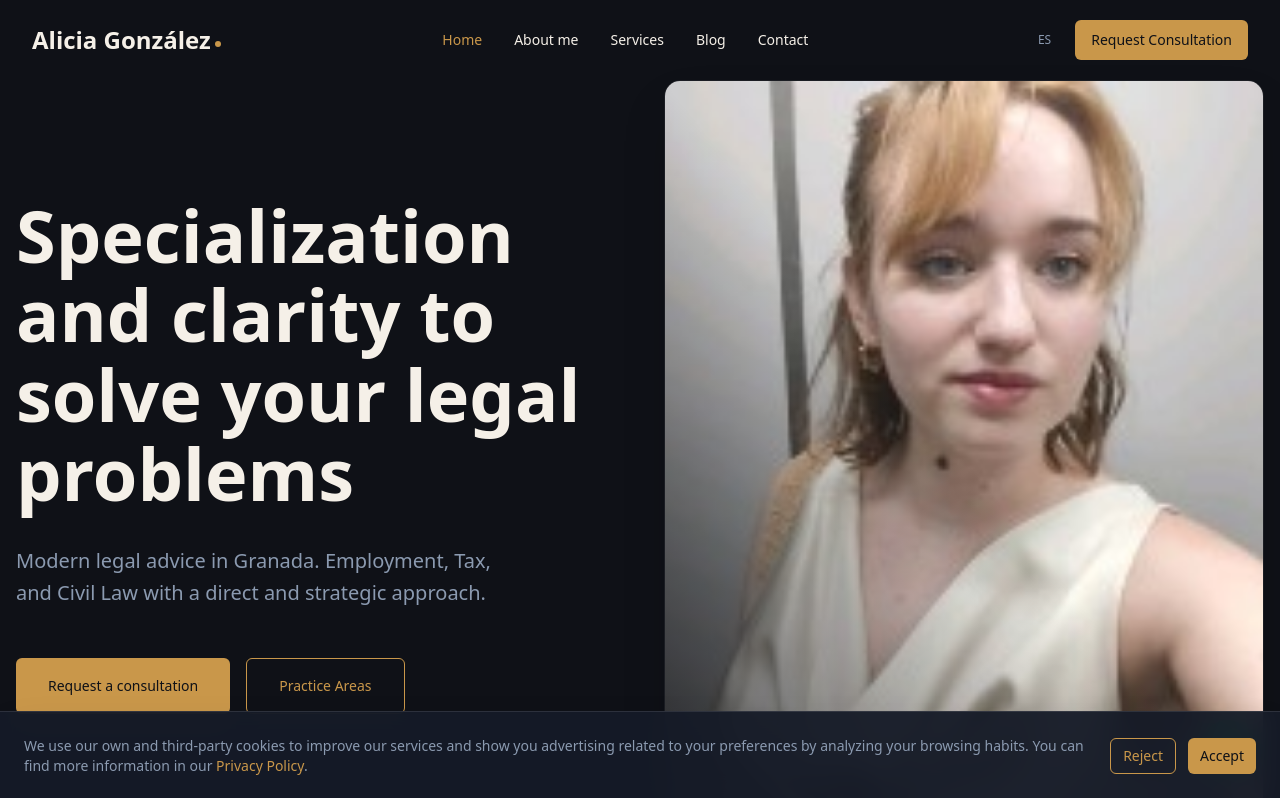
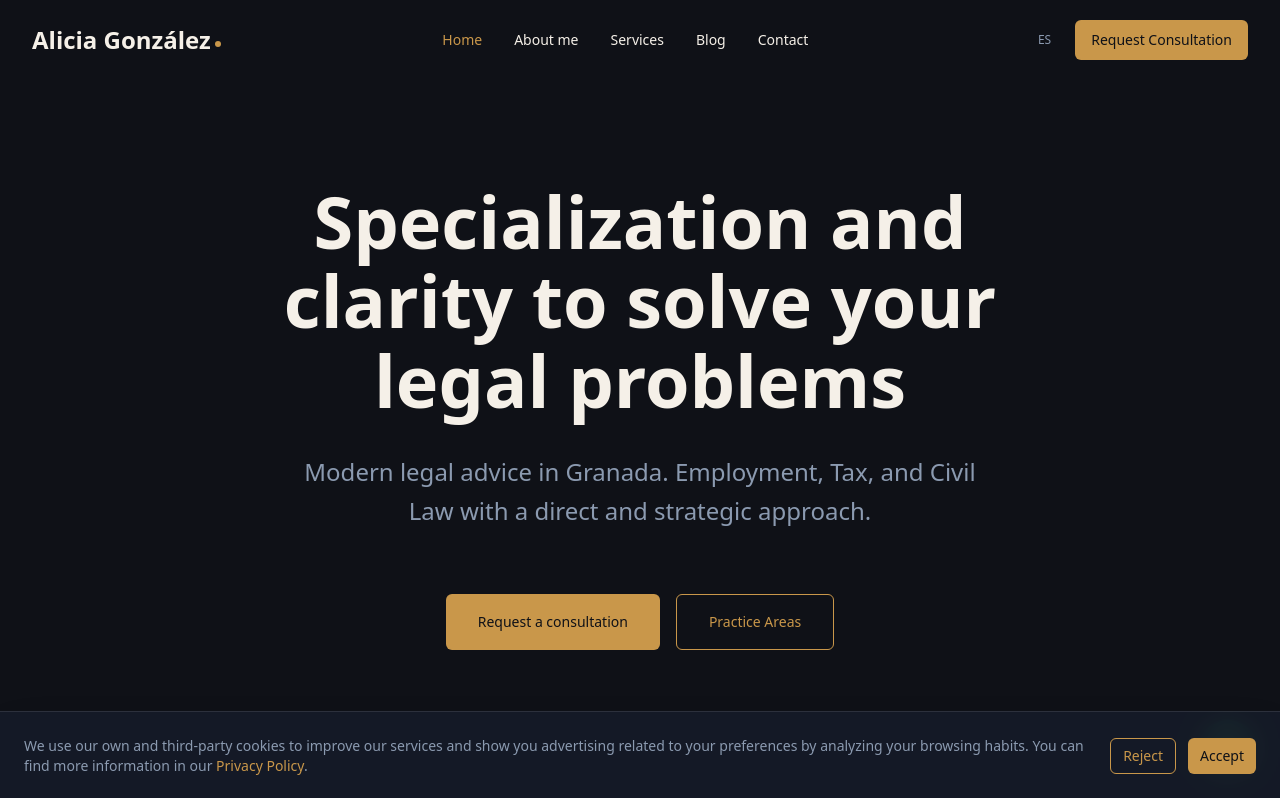
Before and after one commit to PabloVallecillos/alicia-gonzalez-web, a Next.js app: page /en in a window 1280 px wide. Shown: the top 798 px of the page. Built offline with nearby package versions, Linux system fonts and the light colour scheme.

Commit message:
design: remove hero image and center text

```diff
--- a/src/components/home/Hero.tsx
+++ b/src/components/home/Hero.tsx
@@ -10,41 +10,27 @@ export function Hero() {
   return (
     <section className="relative min-h-[90vh] flex items-center pt-20 pb-12 lg:pt-0">
       <div className="absolute inset-0 bg-gradient-to-b from-transparent to-[#0F1117]/50 pointer-events-none" />
-      <div className="container mx-auto px-4 grid grid-cols-1 lg:grid-cols-2 gap-12 items-center relative z-10">
+      <div className="container mx-auto px-4 flex flex-col items-center justify-center text-center relative z-10">
         <motion.div
           initial={{ opacity: 0, y: 30 }}
           animate={{ opacity: 1, y: 0 }}
           transition={{ duration: 0.8, ease: "easeOut" }}
-          className="flex flex-col space-y-8"
+          className="flex flex-col items-center space-y-8 max-w-4xl"
         >
           <h1 className="text-5xl md:text-6xl lg:text-7xl font-headings font-bold text-[#F5F0E8] leading-[1.1]">
             {t('heroHeadline')}
           </h1>
-          <p className="text-xl text-[#8B9AB0] max-w-lg leading-relaxed">
+          <p className="text-xl md:text-2xl text-[#8B9AB0] max-w-2xl leading-relaxed">
             {t('heroSubheadline')}
           </p>
-          <div className="flex flex-col sm:flex-row gap-4 pt-4">
+          <div className="flex flex-col sm:flex-row gap-4 pt-8 w-full sm:w-auto justify-center">
             <Button size="lg" className="text-lg w-full sm:w-auto h-14 px-8" asChild>
-              <Link href="/consulta">{t('ctaPrimary')}</Link>
+               <Link href="/consulta">{t('ctaPrimary')}</Link>
             </Button>
             <Button variant="outline" size="lg" className="text-lg w-full sm:w-auto h-14 px-8" asChild>
-              <Link href="/servicios">{t('ctaSecondary')}</Link>
+               <Link href="/servicios">{t('ctaSecondary')}</Link>
             </Button>
           </div>
-        </motion.div>
-        <motion.div
-          initial={{ opacity: 0, scale: 0.95 }}
-          animate={{ opacity: 1, scale: 1 }}
-          transition={{ duration: 0.8, delay: 0.2, ease: "easeOut" }}
-          className="relative h-[500px] lg:h-[750px] w-full rounded-2xl overflow-hidden shadow-2xl border border-white/5"
-        >
-          <div className="absolute inset-0 bg-gradient-to-tr from-[#0F1117]/80 via-transparent to-transparent z-10" />
-          {/* eslint-disable-next-line @next/next/no-img-element */}
-          <img
-            src="/images/perfil.png"
-            alt="Alicia González García - Abogada"
-            className="object-cover object-top w-full h-full"
-          />
         </motion.div>
       </div>
     </section>
```
